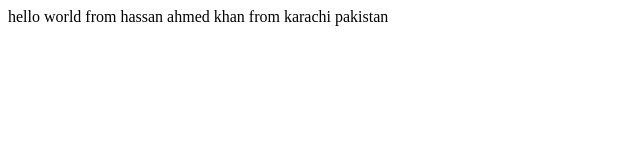
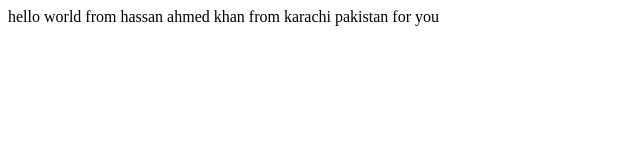
Before and after one commit to hassanahmed12/bootcamp2020, a plain HTML site: page index.html in a window 1280 px wide. Shown: the full height of the page, 0-640 px from the left. Drawn offline with Linux system fonts and the light colour scheme.

Commit message:
Update index.html

```diff
--- a/index.html
+++ b/index.html
@@ -7,6 +7,6 @@
 
 </head>
 <body>
-    hello world from hassan ahmed khan from karachi pakistan
+    hello world from hassan ahmed khan from karachi pakistan for you
 </body>
 </html>
```
